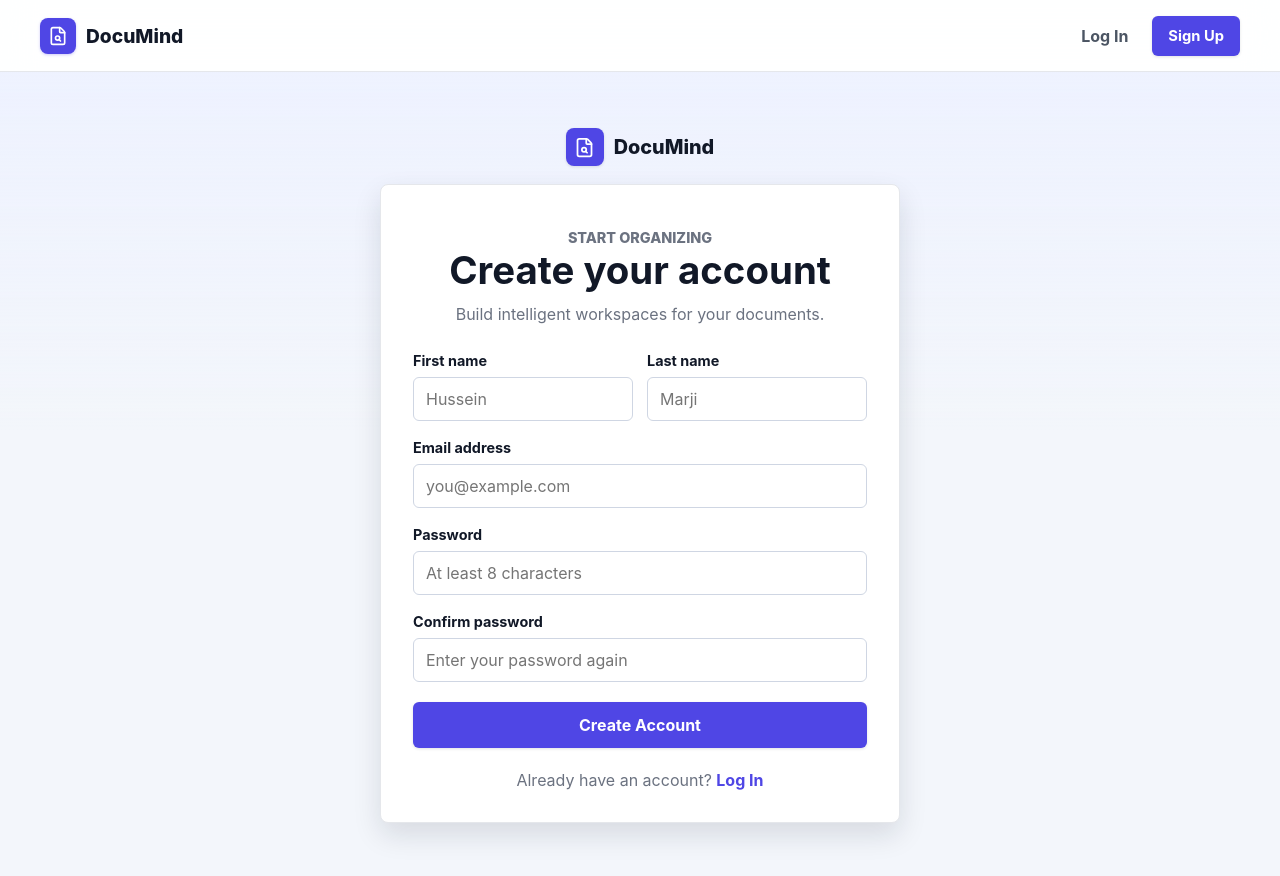
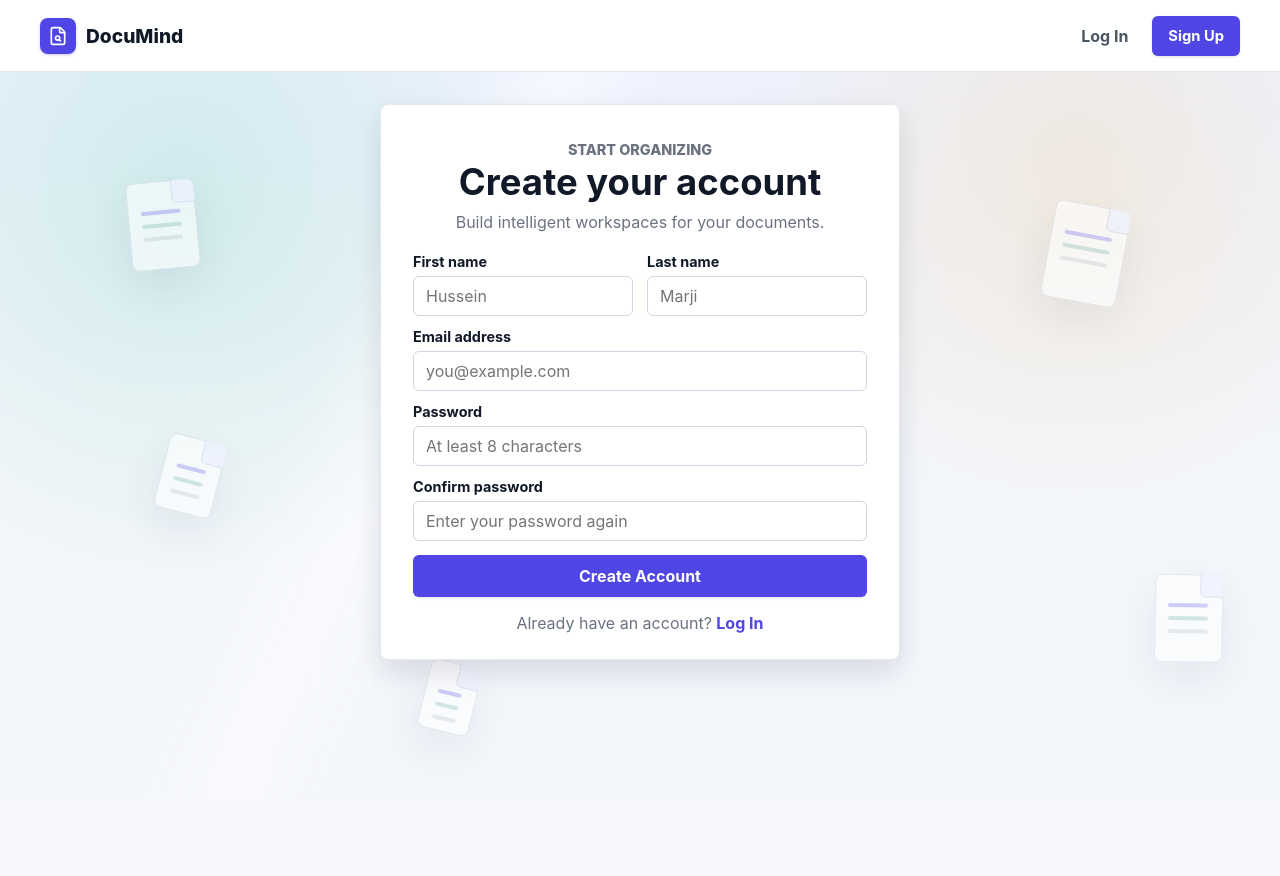
Before and after one commit to Abed-ORG/DocuMind, a React app in the folder frontend/: page /register in a window 1280 px wide. Shown: the top 876 px of the page. After the commit the page ends 800 px from the top, so only its background shows below. Built offline with nearby package versions, Linux system fonts and the light colour scheme; the HTML template or start-up script is replaced by a standard one.

Commit message:
Login & Register Page clean ups
- Added .gitignore file
- Fixed UI for Login and Register pages
- Added buffer/ loading wait time when a user logs out.
- Redirect logouts to login page.

```diff
--- a/frontend/src/context/AuthContext.jsx
+++ b/frontend/src/context/AuthContext.jsx
@@ -5,6 +5,7 @@ import {
   useEffect,
   useState,
 } from "react";
+import { useNavigate } from "react-router";
 
 import {
   getCurrentUser,
@@ -17,15 +18,25 @@ const AuthContext = createContext(null);
 const TOKEN_STORAGE_KEY =
   "documind_token";
 
+const LOGOUT_BUFFER_MS = 800;
+
 function getStoredToken() {
   return localStorage.getItem(
     TOKEN_STORAGE_KEY
   );
 }
 
+function wait(milliseconds) {
+  return new Promise((resolve) => {
+    window.setTimeout(resolve, milliseconds);
+  });
+}
+
 export function AuthProvider({
   children,
 }) {
+  const navigate = useNavigate();
+
   const [token, setToken] = useState(
     getStoredToken
   );
@@ -34,6 +45,9 @@ export function AuthProvider({
 
   const [isLoading, setIsLoading] =
     useState(Boolean(getStoredToken()));
+
+  const [isLoggingOut, setIsLoggingOut] =
+    useState(false);
 
   function saveAuthentication(authData) {
     setToken(authData.token);
@@ -111,14 +125,24 @@ export function AuthProvider({
     return response;
   }
 
-  function logout() {
+  async function logout() {
+    setIsLoggingOut(true);
+
+    await wait(LOGOUT_BUFFER_MS);
+
     clearAuthentication();
+    setIsLoggingOut(false);
+
+    navigate("/login", {
+      replace: true,
+    });
   }
 
   const contextValue = {
     token,
     user,
     isLoading,
+    isLoggingOut,
     isAuthenticated:
       Boolean(token && user),
     register,
--- a/frontend/src/index.css
+++ b/frontend/src/index.css
@@ -53,6 +53,10 @@ button:disabled {
   opacity: 0.62;
 }
 
+.logout-spinner {
+  animation: logout-spinner-turn 0.9s linear infinite;
+}
+
 a {
   color: inherit;
 }
@@ -78,39 +82,153 @@ main {
 
 .auth-page {
   min-height: calc(100vh - 72px);
-  padding: 56px 20px;
+  position: relative;
+  isolation: isolate;
+  overflow: hidden;
+  padding: clamp(32px, 6vh, 56px) 20px;
   display: grid;
   place-items: start center;
   background:
+    radial-gradient(circle at 14% 18%, rgba(16, 185, 129, 0.14), transparent 30%),
+    radial-gradient(circle at 84% 14%, rgba(245, 158, 11, 0.12), transparent 28%),
     linear-gradient(180deg, #eef2ff 0, rgba(238, 242, 255, 0) 360px),
     var(--color-surface-muted);
 }
 
-.auth-shell {
-  width: min(100%, 520px);
+.auth-page::before {
+  content: "";
+  position: absolute;
+  inset: 0;
+  z-index: 0;
+  background:
+    linear-gradient(
+      115deg,
+      transparent 0 40%,
+      rgba(255, 255, 255, 0.48) 47%,
+      transparent 54% 100%
+    );
+  transform: translateX(-70%);
+  animation: auth-scan 14s linear infinite;
 }
 
-.auth-brand {
-  width: fit-content;
-  margin: 0 auto 18px;
-  display: flex;
-  align-items: center;
-  gap: 10px;
-  color: var(--color-text);
-  font-size: 1.24rem;
-  font-weight: 800;
-  text-decoration: none;
+.auth-background {
+  position: absolute;
+  inset: 0;
+  z-index: 0;
+  overflow: hidden;
+  pointer-events: none;
 }
 
-.auth-brand-mark {
-  width: 38px;
-  height: 38px;
-  display: grid;
-  place-items: center;
-  border-radius: var(--radius-card);
-  color: #ffffff;
-  background: var(--color-primary);
-  box-shadow: var(--shadow-sm);
+.floating-document {
+  --drift-x: 22px;
+  --drift-y: -24px;
+  --rotate: -8deg;
+  position: absolute;
+  width: 68px;
+  height: 88px;
+  border: 1px solid rgba(148, 163, 184, 0.28);
+  border-radius: 7px;
+  background: rgba(255, 255, 255, 0.72);
+  box-shadow:
+    0 16px 42px rgba(15, 23, 42, 0.08),
+    inset 0 0 0 1px rgba(255, 255, 255, 0.62);
+  opacity: 0.78;
+  transform: translate3d(0, 0, 0) rotate(var(--rotate));
+  animation: floating-document 16s ease-in-out infinite;
+}
+
+.floating-document::before {
+  content: "";
+  position: absolute;
+  top: -1px;
+  right: -1px;
+  width: 22px;
+  height: 22px;
+  border-left: 1px solid rgba(148, 163, 184, 0.28);
+  border-bottom: 1px solid rgba(148, 163, 184, 0.28);
+  border-radius: 0 7px 0 5px;
+  background: rgba(238, 242, 255, 0.86);
+}
+
+.floating-document::after {
+  content: "";
+  position: absolute;
+  top: 28px;
+  left: 12px;
+  right: 14px;
+  height: 4px;
+  border-radius: 999px;
+  background: rgba(79, 70, 229, 0.34);
+  box-shadow:
+    0 13px 0 rgba(15, 118, 110, 0.22),
+    0 26px 0 rgba(107, 114, 128, 0.18);
+}
+
+.floating-document-1 {
+  top: 12%;
+  left: 8%;
+  --drift-x: 34px;
+  --drift-y: 28px;
+  --rotate: -11deg;
+}
+
+.floating-document-2 {
+  top: 54%;
+  left: 14%;
+  width: 58px;
+  height: 76px;
+  --drift-x: -22px;
+  --drift-y: -34px;
+  --rotate: 9deg;
+  animation-delay: -5s;
+}
+
+.floating-document-3 {
+  top: 18%;
+  right: 12%;
+  width: 76px;
+  height: 98px;
+  --drift-x: -28px;
+  --drift-y: 24px;
+  --rotate: 10deg;
+  animation-delay: -9s;
+}
+
+.floating-document-4 {
+  right: 6%;
+  bottom: 14%;
+  --drift-x: 20px;
+  --drift-y: -36px;
+  --rotate: -6deg;
+  animation-delay: -2s;
+}
+
+.floating-document-5 {
+  bottom: 9%;
+  left: 33%;
+  width: 52px;
+  height: 70px;
+  --drift-x: 26px;
+  --drift-y: -22px;
+  --rotate: 13deg;
+  animation-delay: -12s;
+}
+
+.floating-document-6 {
+  top: 7%;
+  left: 47%;
+  width: 48px;
+  height: 64px;
+  --drift-x: -18px;
+  --drift-y: 22px;
+  --rotate: -16deg;
+  animation-delay: -7s;
+}
+
+.auth-shell {
+  position: relative;
+  z-index: 1;
+  width: min(100%, 520px);
 }
 
 .auth-card {
@@ -120,6 +238,47 @@ main {
   border-radius: var(--radius-card);
   background: var(--color-surface);
   box-shadow: var(--shadow-md);
+}
+
+.auth-page-register {
+  padding-block: clamp(20px, 4vh, 36px);
+}
+
+.auth-page-register .auth-card {
+  padding-block: clamp(22px, 3.3vh, 30px);
+}
+
+.auth-page-register .auth-heading {
+  margin-bottom: 18px;
+}
+
+.auth-page-register .auth-heading h1 {
+  font-size: clamp(1.85rem, 4vw, 2.28rem);
+}
+
+.auth-page-register .auth-heading p {
+  margin-top: 8px;
+}
+
+.auth-page-register .auth-form {
+  gap: 12px;
+}
+
+.auth-page-register .form-group {
+  gap: 6px;
+}
+
+.auth-page-register .form-group input {
+  min-height: 40px;
+  padding-block: 8px;
+}
+
+.auth-page-register .primary-button {
+  min-height: 42px;
+}
+
+.auth-page-register .auth-footer {
+  margin-top: 16px;
 }
 
 .auth-heading {
@@ -241,17 +400,62 @@ main {
   text-decoration: none;
 }
 
+@keyframes floating-document {
+  0%,
+  100% {
+    transform: translate3d(0, 0, 0) rotate(var(--rotate));
+  }
+
+  50% {
+    transform:
+      translate3d(var(--drift-x), var(--drift-y), 0)
+      rotate(calc(var(--rotate) + 7deg));
+  }
+}
+
+@keyframes auth-scan {
+  0% {
+    transform: translateX(-70%);
+  }
+
+  100% {
+    transform: translateX(70%);
+  }
+}
+
+@keyframes logout-spinner-turn {
+  to {
+    transform: rotate(360deg);
+  }
+}
+
 @media (max-width: 650px) {
   .page {
     width: min(100% - 28px, 1200px);
     padding: 36px 0;
   }
 
+  .auth-page {
+    min-height: calc(100vh - 72px);
+    padding: 24px 14px;
+  }
+
   .auth-card {
     padding: 24px 18px;
+  }
+
+  .auth-page-register .auth-card {
+    padding: 20px 16px;
   }
 
   .form-row {
     grid-template-columns: 1fr;
   }
 }
+
+@media (prefers-reduced-motion: reduce) {
+  .auth-page::before,
+  .floating-document {
+    animation: none;
+  }
+}
--- a/frontend/src/pages/auth/LoginPage.jsx
+++ b/frontend/src/pages/auth/LoginPage.jsx
@@ -90,7 +90,7 @@ function LoginPage() {
   return (
     <AuthShell
       eyebrow="Welcome back"
-      title="Log in to DocuMind"
+      title="Log in"
       description="Access your workspaces and documents."
       footer={
         <>
--- a/frontend/src/pages/auth/RegisterPage.jsx
+++ b/frontend/src/pages/auth/RegisterPage.jsx
@@ -102,6 +102,7 @@ function RegisterPage() {
       eyebrow="Start organizing"
       title="Create your account"
       description="Build intelligent workspaces for your documents."
+      variant="register"
       footer={
         <>
           Already have an account?{" "}
--- a/frontend/src/pages/auth/components/AuthShell.jsx
+++ b/frontend/src/pages/auth/components/AuthShell.jsx
@@ -1,23 +1,23 @@
-import { Link } from "react-router";
-import { FileSearch } from "lucide-react";
-
 function AuthShell({
   eyebrow,
   title,
   description,
   footer,
+  variant = "login",
   children,
 }) {
   return (
-    <section className="auth-page">
+    <section className={`auth-page auth-page-${variant}`}>
+      <div className="auth-background" aria-hidden="true">
+        <span className="floating-document floating-document-1" />
+        <span className="floating-document floating-document-2" />
+        <span className="floating-document floating-document-3" />
+        <span className="floating-document floating-document-4" />
+        <span className="floating-document floating-document-5" />
+        <span className="floating-document floating-document-6" />
+      </div>
+
       <div className="auth-shell">
-        <Link className="auth-brand" to="/">
-          <span className="auth-brand-mark">
-            <FileSearch size={21} />
-          </span>
-          DocuMind
-        </Link>
-
         <div className="auth-card">
           <div className="auth-heading">
             <p className="eyebrow">{eyebrow}</p>
--- a/frontend/src/pages/workspace/WorkspacePage.jsx
+++ b/frontend/src/pages/workspace/WorkspacePage.jsx
@@ -7,7 +7,6 @@ import {
   Link,
   Outlet,
   useLocation,
-  useNavigate,
   useParams,
 } from "react-router";
 import {
@@ -29,10 +28,10 @@ import "../WorkspacePages.css";
 function WorkspacePage() {
   const { workspaceId } = useParams();
   const location = useLocation();
-  const navigate = useNavigate();
   const {
     token,
     user,
+    isLoggingOut,
     logout,
   } = useAuth();
 
@@ -114,9 +113,6 @@ function WorkspacePage() {
 
   function handleLogout() {
     logout();
-    navigate("/", {
-      replace: true,
-    });
   }
 
   return (
@@ -186,6 +182,7 @@ function WorkspacePage() {
             setIsSidebarOpen(false);
           }}
           onLogout={handleLogout}
+          isLoggingOut={isLoggingOut}
         />
       </aside>
 
--- a/frontend/src/pages/workspace/components/WorkspaceSidebarProfile.jsx
+++ b/frontend/src/pages/workspace/components/WorkspaceSidebarProfile.jsx
@@ -1,6 +1,7 @@
 import { Link } from "react-router";
 import {
   ChevronDown,
+  Loader2,
   LogOut,
   Settings,
 } from "lucide-react";
@@ -13,6 +14,7 @@ function WorkspaceSidebarProfile({
   onToggle,
   onClose,
   onLogout,
+  isLoggingOut,
 }) {
   return (
     <div className="workspace-sidebar-profile">
@@ -68,10 +70,21 @@ function WorkspaceSidebarProfile({
             className="profile-menu-item logout-menu-item"
             type="button"
             role="menuitem"
+            disabled={isLoggingOut}
+            aria-busy={isLoggingOut}
             onClick={onLogout}
           >
-            <LogOut size={17} />
-            Logout
+            {isLoggingOut ? (
+              <Loader2
+                className="logout-spinner"
+                size={17}
+              />
+            ) : (
+              <LogOut size={17} />
+            )}
+            {isLoggingOut
+              ? "Logging out..."
+              : "Logout"}
           </button>
         </div>
       )}
```
Also changed, not shown: frontend/src/components/Header.jsx (+15 -7 lines), 1 other file (tests, documents, lock files or other folders).
